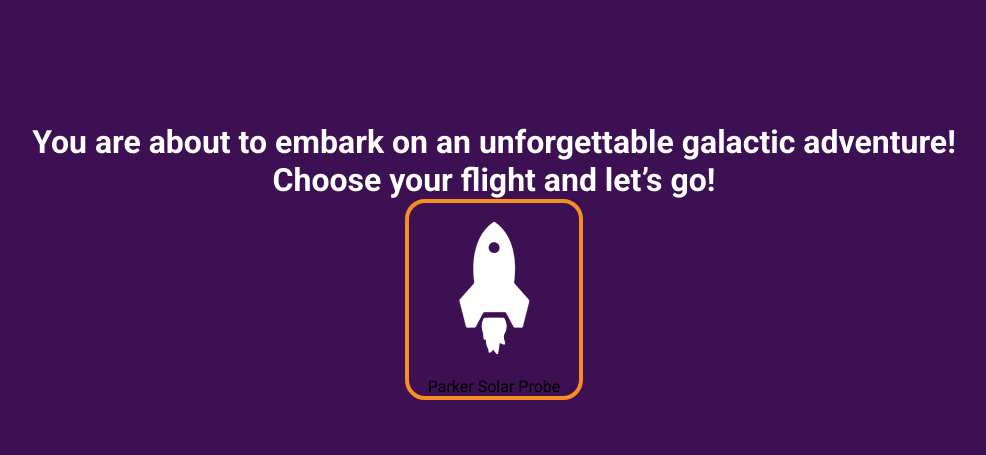
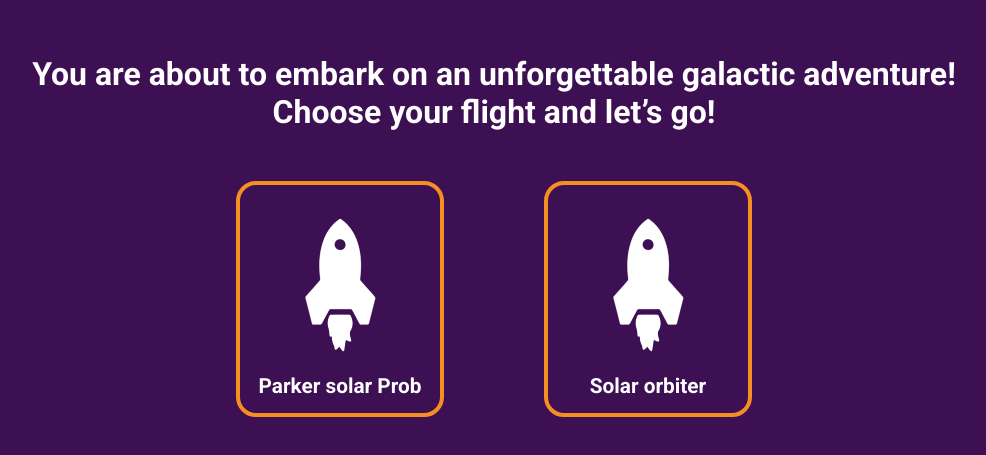
Before and after one commit to carloshendvpm/hcs, a React (Vite) app: page / in a window 1280 px wide. Shown: the part 139-594 px from the top of the page, without its empty margins (146-1132 px from the left). Built offline with nearby package versions, Linux system fonts and the light colour scheme.

Commit message:
build: add framer motion library

```diff
--- a/package.json
+++ b/package.json
@@ -9,6 +9,7 @@
     "preview": "vite preview"
   },
   "dependencies": {
+    "framer-motion": "^7.5.1",
     "react": "^18.2.0",
     "react-dom": "^18.2.0"
   },
--- a/src/App.css
+++ b/src/App.css
@@ -6,3 +6,7 @@
   justify-content: center;
   height: 100vh;
 }
+.Main {
+  display: flex;
+  flex-direction: row;
+}
--- a/src/App.jsx
+++ b/src/App.jsx
@@ -8,7 +8,8 @@
     <div className='App'>
       <Welcome/>
       <div className='Main'>
-        <RocketCard/>
+        <RocketCard text="Parker solar Prob"/>
+        <RocketCard text="Solar orbiter"/>
       </div>
     </div>
   )
--- a/src/components/RocketCard/index.jsx
+++ b/src/components/RocketCard/index.jsx
@@ -2,11 +2,11 @@
 import Rocket from '../../assets/img/rocket.png'
 import './style.css'
 
-export const RocketCard = () => {
+export const RocketCard = (props) => {
   return (
-    <div className='Card' >
+    <div className='Card' onClick={() => console.log("Clicou")}>
         <img src={Rocket}/>
-        <p>Parker Solar Probe</p>
+        <p>{props.text}</p>
     </div>
   )
 }
--- a/src/components/RocketCard/style.css
+++ b/src/components/RocketCard/style.css
@@ -1,4 +1,17 @@
 .Card {
     border: 4px solid #F78E21;
     border-radius: 20px;
+    padding: 15px;
+    margin: 50px;
+    transition: 0.25s ease-in-out;
+    cursor: pointer;
 }
+.Card p {
+    font-size: 1.3rem;
+    color: #fff;
+    font-family: 'Roboto';
+    font-weight: 600;
+}
+.Card:hover {
+    background-color: #F78E21;
+}
```
Also changed, not shown: 1 other file (tests, documents, lock files or other folders).
